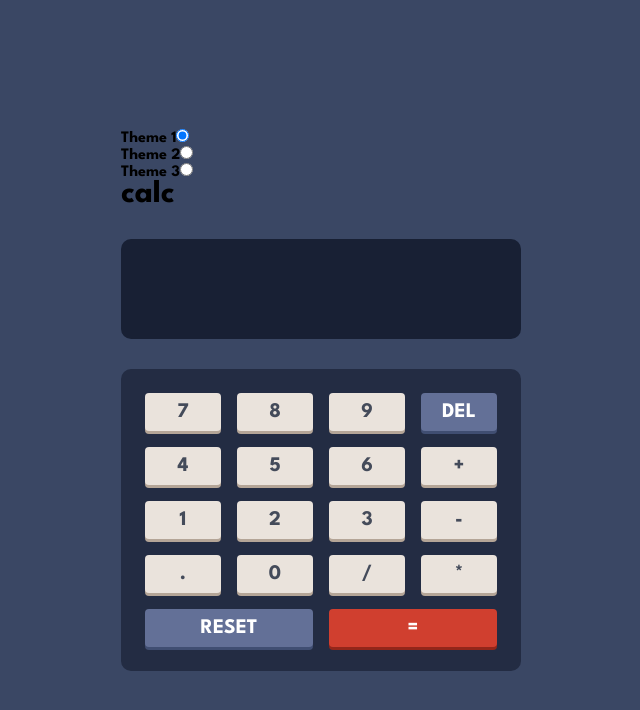
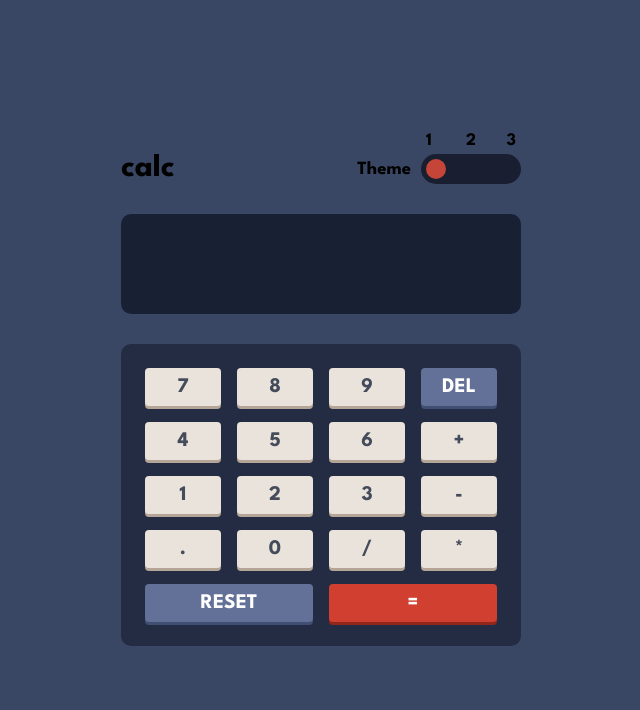
Before and after one commit to aryan-tayal/Calculator, a React (Vite) app: page / in a window 1280 px wide. Shown: the top 710 px of the page, without its empty margins (319-959 px from the left). Built offline with nearby package versions, Linux system fonts and the light colour scheme.

Commit message:
style theme slider

```diff
--- a/src/Header.jsx
+++ b/src/Header.jsx
@@ -2,9 +2,15 @@ import React from "react";
 import ThemeSlider from "./ThemeSlider";
 const Header = () => {
   return (
-    <div className="Header">
-      <ThemeSlider />
-      <h1 className="Header-title">calc</h1>
+    <div
+      className="Header"
+      style={{
+        display: "flex",
+        justifyContent: "space-between",
+        color: "hsl(0,0,100%)",
+      }}
+    >
+      <h1 className="Header-title">calc</h1> <ThemeSlider />
     </div>
   );
 };
--- a/src/ThemeSlider.jsx
+++ b/src/ThemeSlider.jsx
@@ -1,5 +1,5 @@
 import React, { useState } from "react";
-
+import "./styles/ThemeSlider.css";
 const ThemeSlider = () => {
   const [theme, setTheme] = useState(1);
   const handleThemeInputChange = (e) => {
@@ -13,10 +13,12 @@ const ThemeSlider = () => {
     // );
   };
   return (
+    <div className="ThemeSlider">
+      <h3 className="ThemeSlider-title">Theme</h3>
       <div className="roll-area">
         {[1, 2, 3].map((input) => (
           <div className="roll-input">
-          <label htmlFor={`theme${input}`}>Theme {input}</label>
+            <label htmlFor={`theme${input}`}>{input}</label>
             <input
               type="radio"
               name="theme"
@@ -30,6 +32,7 @@ const ThemeSlider = () => {
         ))}
         <div className="roll-ball"></div>
       </div>
+    </div>
   );
 };
 
--- /dev/null
+++ b/src/styles/ThemeSlider.css
@@ -0,0 +1,65 @@
+.ThemeSlider {
+  display: flex;
+  align-items: center;
+}
+.ThemeSlider-title {
+  margin-right:10px;
+}
+.roll-area {
+  --main-color: #191f31;
+  --secondary-color: #c54539;
+  --text-color: #fff;
+  --bg-color: #3b4564;
+  background-color: var(--main-color);
+  height: 30px;
+  padding: 5px;
+  width: 100px;
+  border-radius: 50rem;
+  position: relative;
+  display: flex;
+  justify-content: space-between;
+}
+.roll-input {
+  width: 30%;
+  position: relative;
+}
+.roll-input:nth-of-type(2) {
+  text-align: center;
+}
+.roll-input:nth-of-type(2) > input {
+  margin: 0 auto;
+}
+.roll-input:nth-of-type(3) {
+  text-align: right;
+}
+.roll-input:nth-of-type(3) > input {
+  margin-left: auto;
+}
+.roll-input > label {
+  width: 100%;
+  margin-bottom: 10px;
+  position: absolute;
+  bottom: 100%;
+  left: 0;
+  cursor: pointer;
+  font-size: 1.1rem;
+}
+.roll-input > input {
+  height: 100%;
+  width: 30px;
+  opacity: 0;
+  display: block;
+  cursor: pointer;
+}
+.roll-ball {
+  --i: 5;
+  pointer-events: none;
+  width: 20px;
+  height: 20px;
+  background-color: var(--secondary-color);
+  border-radius: 50rem;
+  position: absolute;
+  left: calc(var(--i) * 1px);
+  top: 5px;
+  transition: left 0.5s ease-in-out;
+}
```
Lines whose indentation alone changed are shown as unchanged.
